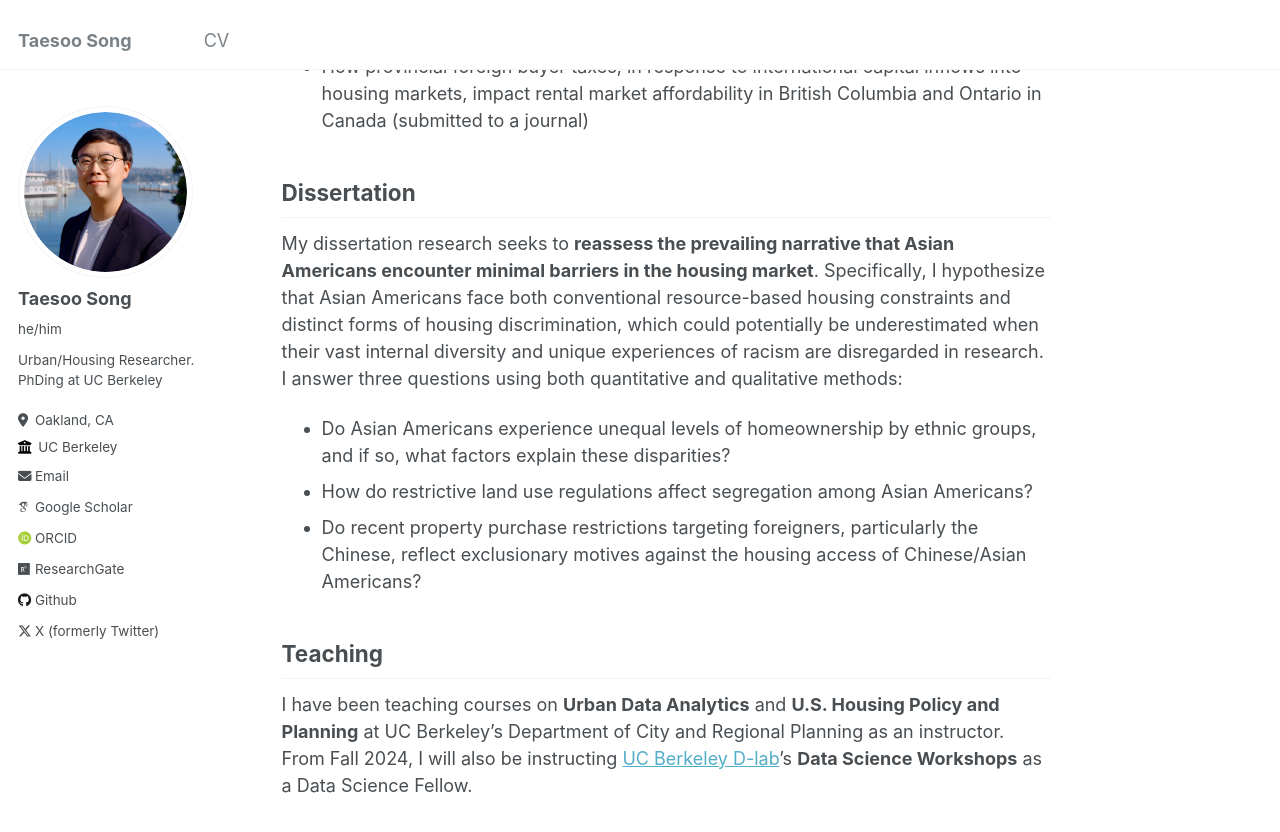
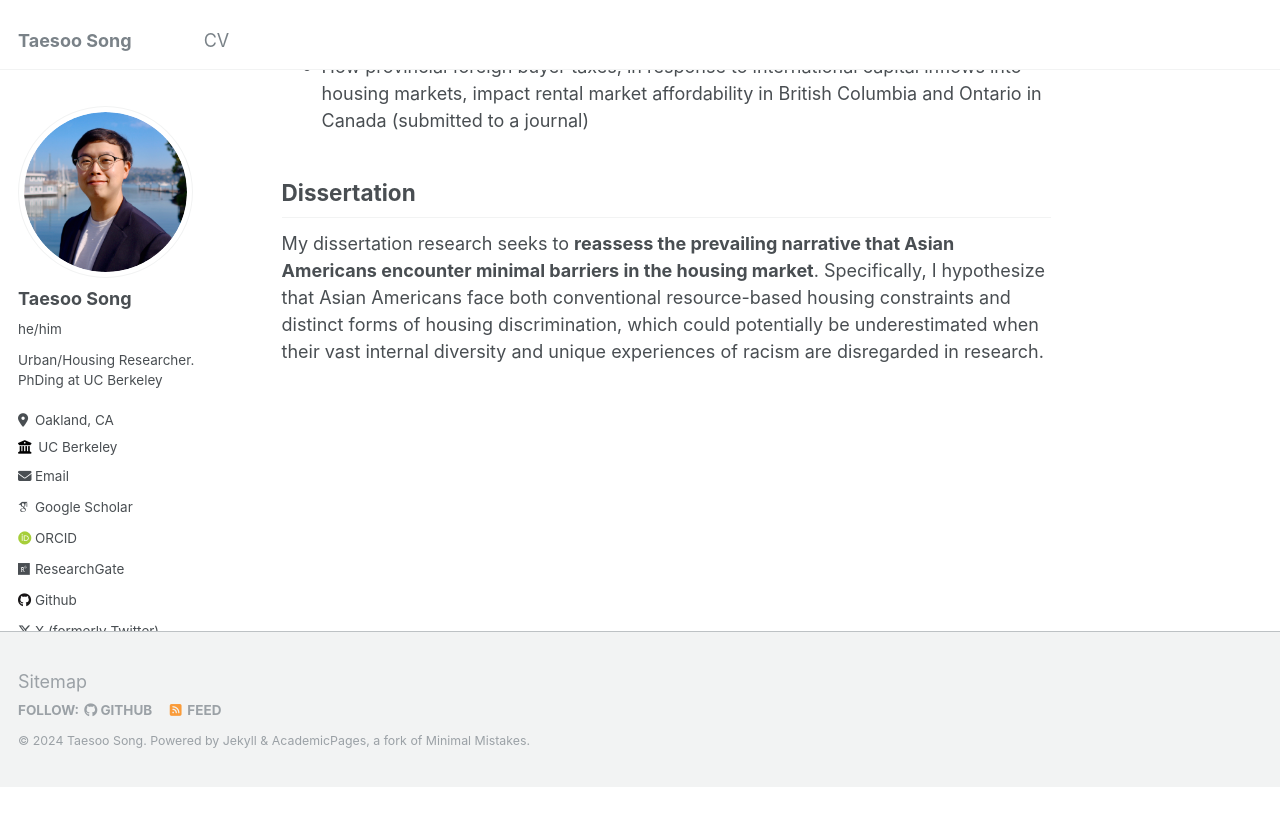
Before and after one commit to taesoosong/taesoosong.github.io, a Jekyll site: the page built from _pages/about.md, in a window 1280 px wide and 900 px high, scrolled down 1384 px. Shown: the top 832 px of the window. Built offline with Jekyll 4.4.1, drawn with Linux system fonts in a browser that asks for light colours; some web fonts are replaced; after the commit the page ends 2171 px from its top, so only the background shows below that.

Commit message:
Update about.md

```diff
--- a/_pages/about.md
+++ b/_pages/about.md
@@ -32,10 +32,4 @@ Second, I am also deeply interested in the profound demographic shift towards **
 - How provincial foreign buyer taxes, in response to international capital inflows into housing markets, impact rental market affordability in British Columbia and Ontario in Canada (submitted to a journal)
 
 ## Dissertation
-My dissertation research seeks to **reassess the prevailing narrative that Asian Americans encounter minimal barriers in the housing market**. Specifically, I hypothesize that Asian Americans face both conventional resource-based housing constraints and distinct forms of housing discrimination, which could potentially be underestimated when their vast internal diversity and unique experiences of racism are disregarded in research. I answer three questions using both quantitative and qualitative methods:
-- Do Asian Americans experience unequal levels of homeownership by ethnic groups, and if so, what factors explain these disparities?
-- How do restrictive land use regulations affect segregation among Asian Americans?
-- Do recent property purchase restrictions targeting foreigners, particularly the Chinese, reflect exclusionary motives against the housing access of Chinese/Asian Americans?
-
-## Teaching
-I have been teaching courses on **Urban Data Analytics** and **U.S. Housing Policy and Planning** at UC Berkeley's Department of City and Regional Planning as an instructor. From Fall 2024, I will also be instructing [UC Berkeley D-lab](https://dlab.berkeley.edu/)'s **Data Science Workshops** as a Data Science Fellow.
+My dissertation research seeks to **reassess the prevailing narrative that Asian Americans encounter minimal barriers in the housing market**. Specifically, I hypothesize that Asian Americans face both conventional resource-based housing constraints and distinct forms of housing discrimination, which could potentially be underestimated when their vast internal diversity and unique experiences of racism are disregarded in research.
```
